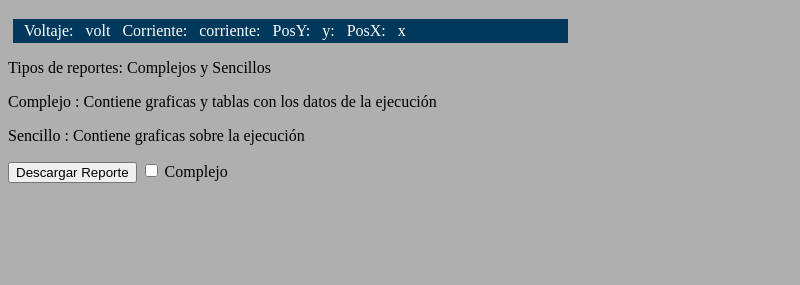
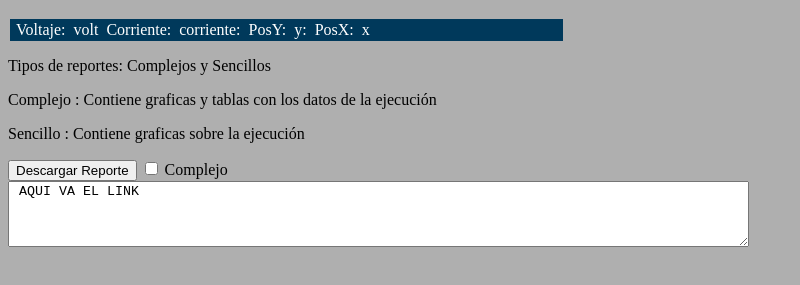
Before and after one commit to lcannafa/MARElectron, an Electron app: page index.html in a window 800 px wide. Shown: the part 273-558 px from the top of the page. Drawn offline with Linux system fonts and the light colour scheme; no server answers.

Commit message:
Listo y preparado

```diff
--- a/graphics.css
+++ b/graphics.css
@@ -62,36 +62,36 @@
     left: 8%;
     width: 70%;
     background-color: #00395b;
-    margin: 5px;
-    padding: 3px;
+    margin: 2px;
+    padding: 2px;
 }
 
 .LabelV {
     position: static;
     color: rgb(255, 255, 255);
-    margin: 3px;
-    padding: 5px;
+    margin: 2px;
+    padding: 2px;
 
 }
 
 .LabelC {
     position: static;
     color: rgb(255, 255, 255);
-    margin: 3px;
-    padding: 5px;
+    margin: 2px;
+    padding: 2px;
 
 }
 
 .LabelY {
     position: static;
     color: rgb(255, 255, 255);
-    margin: 3px;
-    padding: 5px;
+    margin: 2px;
+    padding: 2px;
 }
 
 .LabelX {
     position: static;
     color: rgb(255, 255, 255);
-    margin: 3px;
-    padding: 5px;
+    margin: 2px;
+    padding: 2px;
 }
--- a/index.html
+++ b/index.html
@@ -29,6 +29,7 @@
     <p id="expl3" class="parafo">Sencillo : Contiene graficas sobre la ejecución</p>
     <button id="confirmador" class="botconfirm"> Descargar Reporte</button>
     <input id="comp" class="botconfirm" type="checkbox" name="complejidad" value="Complejo"> Complejo<br>
+    <textarea rows="4" cols="90" id="linkLabel" class="botconfirm"> AQUI VA EL LINK</textarea>
 
 
 
@@ -81,6 +82,11 @@ ipcRenderer.on('x', function (event,store) {
 
     document.getElementById("x").innerHTML = store;
 });
+
+ipcRenderer.on('link', function (event,store) {
+
+document.getElementById("linkLabel").innerHTML = store;
+});
 </script>
 
 </body>
```
Also changed, not shown: downloader.html (deleted, +0 -18 lines), main.js (+13 -27 lines).
